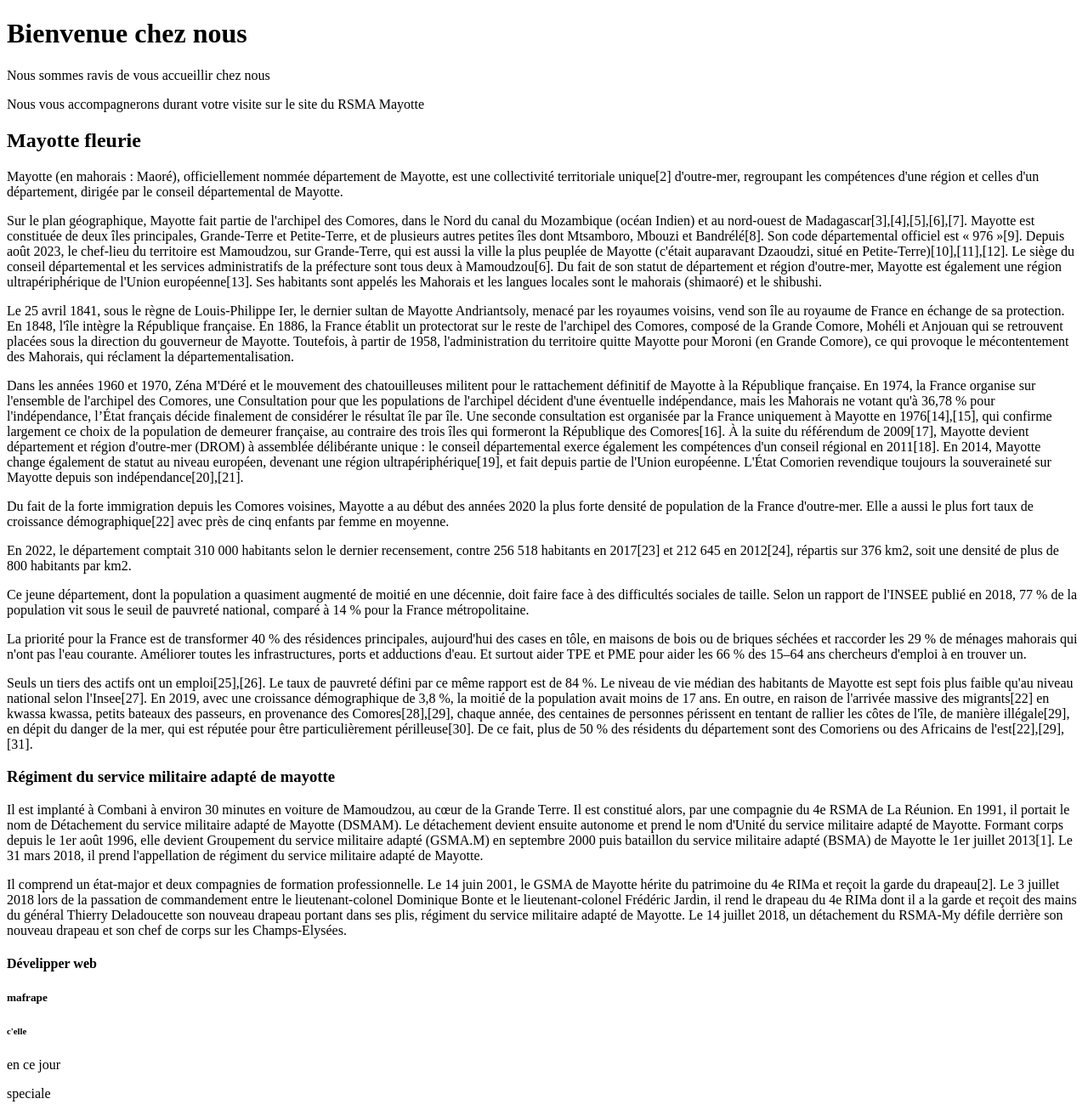
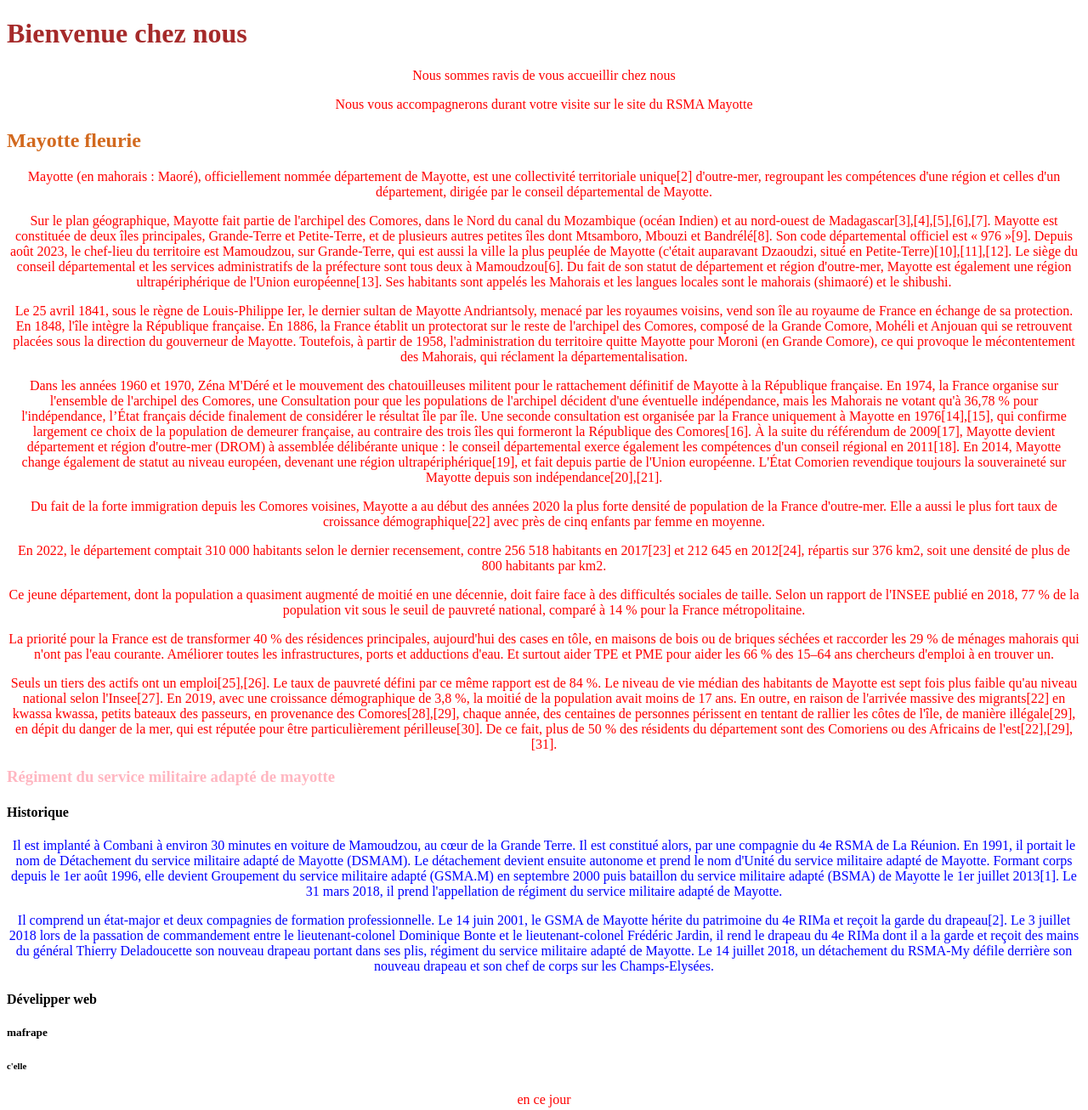
Before and after one commit to mounawaraalicolo5-or/mapremierepageweb, a plain HTML site: page index.html in a window 1280 px wide. Shown: the top 1306 px of the page at 85% size. Drawn offline with Linux system fonts and the light colour scheme.

Commit message:
titre de 1 a 3 non ordonnée et sans ordonnée

```diff
--- a/index.html
+++ b/index.html
@@ -3,6 +3,7 @@
      <head>
         <meta charset="utf-8">
         <title>mafrapé</title>
+        <link rel="stylesheet" href="style.css">
 
     </head>
     <body>
@@ -12,7 +13,7 @@
         <p>Nous vous accompagnerons durant votre visite sur le site du RSMA Mayotte</p>
 
         <!--mon titre de niveau 2-->
-        <h2>Mayotte fleurie</h2>
+        <h2 id="123">Mayotte fleurie</h2>
 <p>Mayotte (en mahorais : Maoré), officiellement nommée département de Mayotte, est une collectivité territoriale unique[2] d'outre-mer, regroupant les compétences d'une région et celles d'un département, dirigée par le conseil départemental de Mayotte.</p>
 
 <p>Sur le plan géographique, Mayotte fait partie de l'archipel des Comores, dans le Nord du canal du Mozambique (océan Indien) et au nord-ouest de Madagascar[3],[4],[5],[6],[7]. Mayotte est constituée de deux îles principales, Grande-Terre et Petite-Terre, et de plusieurs autres petites îles dont Mtsamboro, Mbouzi et Bandrélé[8]. Son code départemental officiel est « 976 »[9]. Depuis août 2023, le chef-lieu du territoire est Mamoudzou, sur Grande-Terre, qui est aussi la ville la plus peuplée de Mayotte (c'était auparavant Dzaoudzi, situé en Petite-Terre)[10],[11],[12]. Le siège du conseil départemental et les services administratifs de la préfecture sont tous deux à Mamoudzou[6]. Du fait de son statut de département et région d'outre-mer, Mayotte est également une région ultrapériphérique de l'Union européenne[13]. Ses habitants sont appelés les Mahorais et les langues locales sont le mahorais (shimaoré) et le shibushi.</p>
@@ -45,13 +46,16 @@
 </p>
 
 <h3>Régiment du service militaire adapté de mayotte</h3>
+<h4>Historique</h4>
 
-<p>
 
-    Il est implanté à Combani à environ 30 minutes en voiture de Mamoudzou, au cœur de la Grande Terre. Il est constitué alors, par une compagnie du 4e RSMA de La Réunion. En 1991, il portait le nom de Détachement du service militaire adapté de Mayotte (DSMAM). Le détachement devient ensuite autonome et prend le nom d'Unité du service militaire adapté de Mayotte. Formant corps depuis le 1er août 1996, elle devient Groupement du service militaire adapté (GSMA.M) en septembre 2000 puis bataillon du service militaire adapté (BSMA) de Mayotte le 1er juillet 2013[1]. Le 31 mars 2018, il prend l'appellation de régiment du service militaire adapté de Mayotte.
+<!--l'unité militaire à Mayotte a commencé en 1991 comme un petit groupe elle a grandi et est devenue un regiment important-->
+<p class="rsma">
+     Il est implanté à Combani à environ 30 minutes en voiture de Mamoudzou, au cœur de la Grande Terre. Il est constitué alors, par une compagnie du 4e RSMA de La Réunion. En 1991, il portait le nom de Détachement du service militaire adapté de Mayotte (DSMAM). Le détachement devient ensuite autonome et prend le nom d'Unité du service militaire adapté de Mayotte. Formant corps depuis le 1er août 1996, elle devient Groupement du service militaire adapté (GSMA.M) en septembre 2000 puis bataillon du service militaire adapté (BSMA) de Mayotte le 1er juillet 2013[1]. Le 31 mars 2018, il prend l'appellation de régiment du service militaire adapté de Mayotte.
 </p>
 
-<p>
+<!--des moment clés comme transfert du drapeau et un défilé sur les champs élysées montrent son importance-->
+<p class="rsma">
 
     Il comprend un état-major et deux compagnies de formation professionnelle. Le 14 juin 2001, le GSMA de Mayotte hérite du patrimoine du 4e RIMa et reçoit la garde du drapeau[2]. Le 3 juillet 2018 lors de la passation de commandement entre le lieutenant-colonel Dominique Bonte et le lieutenant-colonel Frédéric Jardin, il rend le drapeau du 4e RIMa dont il a la garde et reçoit des mains du général Thierry Deladoucette son nouveau drapeau portant dans ses plis, régiment du service militaire adapté de Mayotte. Le 14 juillet 2018, un détachement du RSMA-My défile derrière son nouveau drapeau et son chef de corps sur les Champs-Elysées.
 
@@ -91,7 +95,7 @@
     <li>abdou</li>
     <li></li>mamou
 </ol>
-<p> qui est bacar said?</p>
+<a href="#123"> qui est bacar said? </a>
 
 <a href="a-propos.html">ici</a>
    </html>
--- /dev/null
+++ b/style.css
@@ -0,0 +1,39 @@
+/* j'ai mis tout mes paragraphe en couleur rouge */
+p {
+    color: red;
+    text-align: center;
+}
+
+/*JE METTRE TOUT MES TITRE DE NIVEAU 1 EN COULEUR*/
+h1{
+    color: brown;
+}
+
+/*je mis ma liste de couleur marron chocolat*/
+h2 {
+  color:chocolate;
+}
+/*j'ai mis ma liste non ordonnée en couleur marron*/
+ul{
+    color:brown;
+}
+/*j'ai mis liste ordonnée en couleur orange*/
+ol{
+    color:coral;
+}
+/*j'ai mis mon lien hypertexte en couleur orange*/
+a{
+    color:darkorange;
+}
+/*j'ai mis mon titre de niveau 3 en couleur rose*/
+h3{
+    color:lightpink;
+}
+/*j'ai mis le titre de mon onglet en couleur bleu*/
+title{
+    color:blue;
+}
+
+.rsma {
+    color:blue
+}
```
